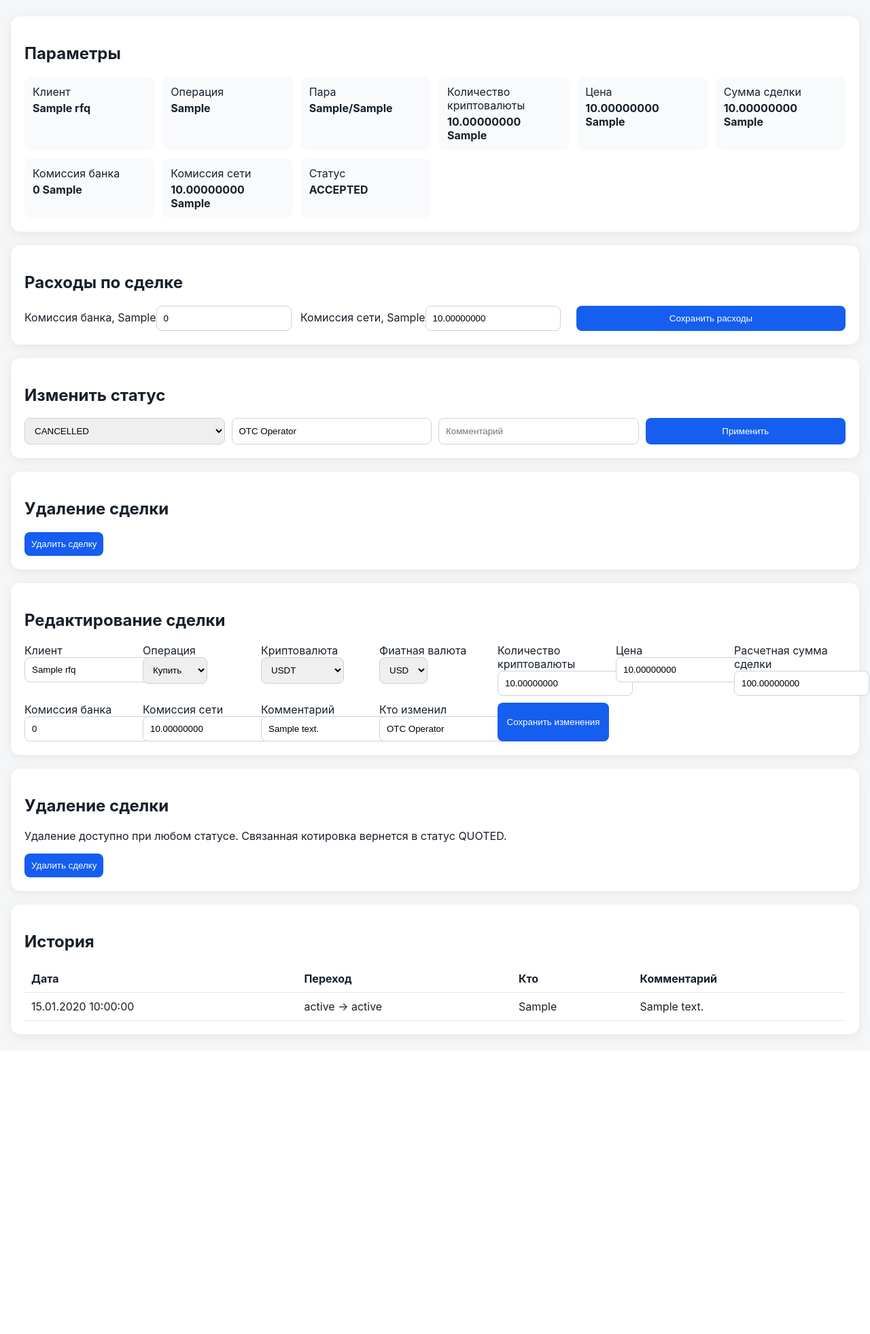
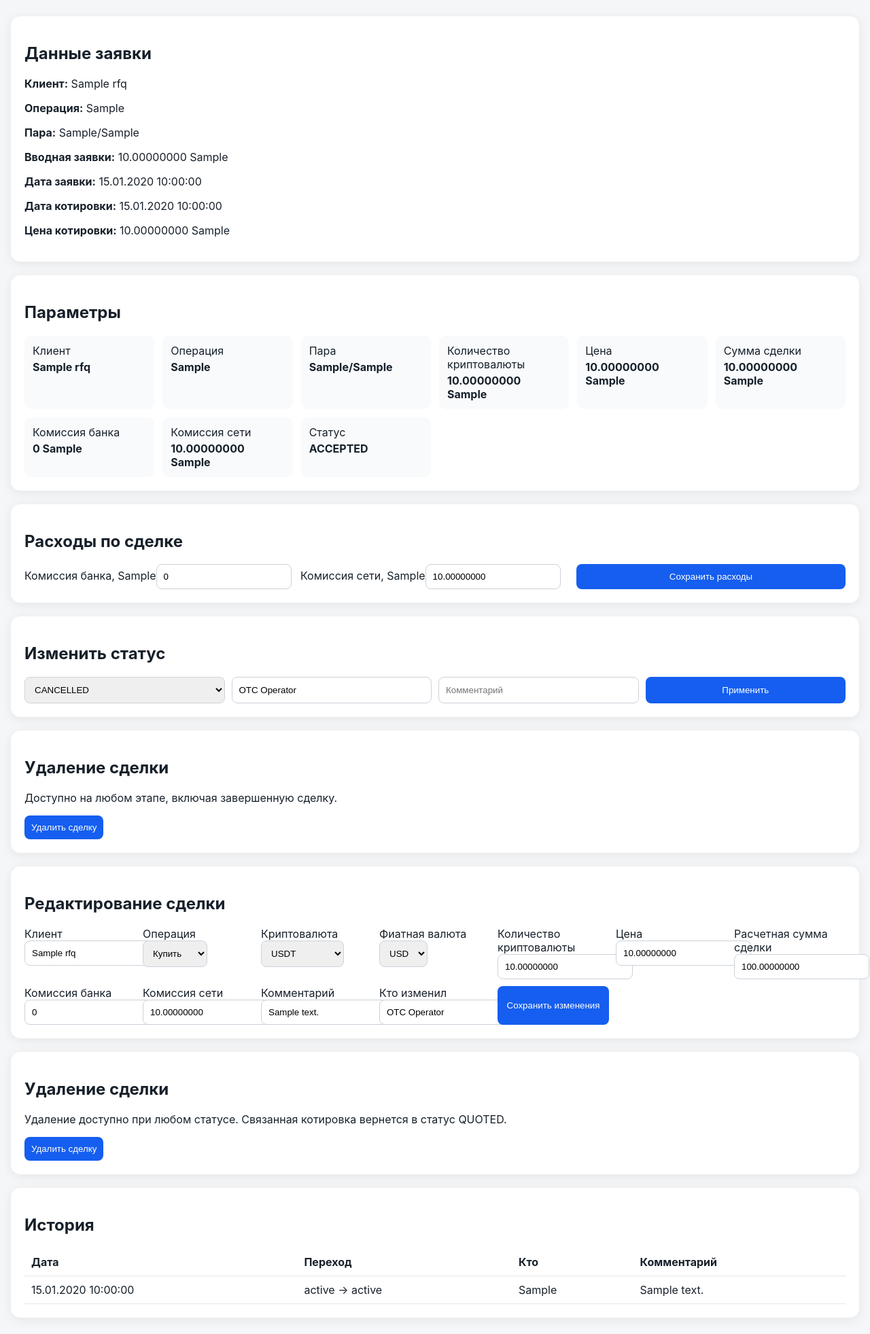
Before and after one commit to rrakshin-beep/simple-otc-desk, a FastAPI app: page /trades/1 in a window 1280 px wide. Shown: the part 113-2076 px from the top of the page at 68% size. Before the commit the page ends 1648 px from the top, so only its background shows below. Run offline with FastAPI, Linux system fonts and the light colour scheme; tables that the repository leaves empty hold one stand-in row (values such as "Sample post").

Commit message:
Add quote rejection history and quote datetime

```diff
--- a/app/main.py
+++ b/app/main.py
@@ -12,7 +12,7 @@ from sqlalchemy.exc import IntegrityError
 from sqlalchemy.orm import Session, joinedload, selectinload
 
 from .database import Base, engine, get_db
-from .models import AmountType, Quote, RFQ, RFQStatus, Trade, TradeHistory, TradeStatus
+from .models import AmountType, Quote, RFQ, RFQHistory, RFQStatus, Trade, TradeHistory, TradeStatus
 
 
 def reset_demo_database() -> None:
@@ -24,11 +24,11 @@ def reset_demo_database() -> None:
 
     with engine.begin() as connection:
         connection.execute(text("PRAGMA foreign_keys = OFF"))
-        for table_name in ("trade_history", "trades", "quotes", "rfqs"):
+        for table_name in ("trade_history", "rfq_history", "trades", "quotes", "rfqs"):
             if table_name in existing_tables:
                 connection.execute(text(f"DELETE FROM {table_name}"))
         if "sqlite_sequence" in existing_tables:
-            connection.execute(text("DELETE FROM sqlite_sequence WHERE name IN ('rfqs', 'quotes', 'trades', 'trade_history')"))
+            connection.execute(text("DELETE FROM sqlite_sequence WHERE name IN ('rfqs', 'quotes', 'trades', 'trade_history', 'rfq_history')"))
         connection.execute(text("PRAGMA foreign_keys = ON"))
 
     Base.metadata.create_all(bind=engine)
@@ -142,7 +142,7 @@ def trade_values(trade: Trade) -> dict[str, Decimal]:
 
 @app.get("/", response_class=HTMLResponse)
 def dashboard(request: Request, db: Session = Depends(get_db)):
-    rfqs = db.query(RFQ).options(joinedload(RFQ.quote)).order_by(RFQ.id.desc()).all()
+    rfqs = db.query(RFQ).options(joinedload(RFQ.quote), selectinload(RFQ.rfq_history)).order_by(RFQ.id.desc()).all()
     trades = (
         db.query(Trade)
         .options(joinedload(Trade.quote).joinedload(Quote.rfq))
@@ -204,6 +204,7 @@ def create_quote(
     price: Decimal = Form(...),
     valid_minutes: int = Form(5),
     dealer_name: str = Form(...),
+    quote_created_at: str = Form(""),
     db: Session = Depends(get_db),
 ):
     rfq = db.get(RFQ, rfq_id)
@@ -215,14 +216,65 @@ def create_quote(
     crypto_amount, fiat_amount = calculate_amounts(rfq, price)
     rfq.amount = crypto_amount
     rfq.fiat_amount = fiat_amount
+    try:
+        created_at = datetime.fromisoformat(quote_created_at) if quote_created_at.strip() else datetime.utcnow()
+    except ValueError as exc:
+        raise HTTPException(400, "Некорректная дата и время создания котировки") from exc
     quote = Quote(
         rfq=rfq,
         price=price,
-        expires_at=datetime.utcnow() + timedelta(minutes=valid_minutes),
+        expires_at=created_at + timedelta(minutes=valid_minutes),
         dealer_name=dealer_name.strip(),
+        created_at=created_at,
     )
     rfq.status = RFQStatus.QUOTED
     db.add(quote)
+    db.flush()
+    db.add(
+        RFQHistory(
+            rfq_id=rfq.id,
+            old_status=RFQStatus.SUBMITTED.value,
+            new_status=RFQStatus.QUOTED.value,
+            changed_by=dealer_name.strip(),
+            note="Котировка создана",
+            created_at=created_at,
+        )
+    )
+    db.commit()
+    return RedirectResponse("/", status_code=303)
+
+
+@app.post("/quotes/{quote_id}/reject")
+def reject_quote(
+    quote_id: int,
+    rejected_by: str = Form(...),
+    reason: str = Form(""),
+    db: Session = Depends(get_db),
+):
+    quote = (
+        db.query(Quote)
+        .options(joinedload(Quote.rfq), joinedload(Quote.trade))
+        .filter(Quote.id == quote_id)
+        .first()
+    )
+    if not quote:
+        raise HTTPException(404, "Котировка не найдена")
+    if quote.trade:
+        raise HTTPException(400, "Принятую котировку отклонить нельзя")
+    if quote.rfq.status != RFQStatus.QUOTED:
+        raise HTTPException(400, "Котировка недоступна для отклонения")
+
+    old_status = quote.rfq.status
+    quote.rfq.status = RFQStatus.REJECTED
+    db.add(
+        RFQHistory(
+            rfq_id=quote.rfq.id,
+            old_status=old_status.value,
+            new_status=RFQStatus.REJECTED.value,
+            changed_by=rejected_by.strip() or "OTC Operator",
+            note=reason.strip() or "Котировка отклонена",
+        )
+    )
     db.commit()
     return RedirectResponse("/", status_code=303)
 
@@ -408,7 +460,7 @@ def delete_trade(
 def trade_page(trade_id: int, request: Request, db: Session = Depends(get_db)):
     trade = (
         db.query(Trade)
-        .options(joinedload(Trade.quote).joinedload(Quote.rfq), joinedload(Trade.history))
+        .options(joinedload(Trade.quote).joinedload(Quote.rfq).selectinload(RFQ.rfq_history), joinedload(Trade.history))
         .filter(Trade.id == trade_id)
         .first()
     )
--- a/app/templates/trade.html
+++ b/app/templates/trade.html
@@ -1,8 +1,17 @@
 <!doctype html><html lang="ru"><head><meta charset="utf-8"><meta name="viewport" content="width=device-width,initial-scale=1"><title>Сделка #{{trade.id}}</title><link rel="stylesheet" href="/static/style.css"></head><body><header><div><h1>Сделка #{{trade.id}}</h1><a href="/">← На главную</a></div><a class="header-link" href="/reports/trades">Сводный отчет</a></header><main>
+<section class="card"><h2>Данные заявки</h2>
+<p><b>Клиент:</b> {{trade.quote.rfq.client_name}}</p>
+<p><b>Операция:</b> {{trade.quote.rfq.side}}</p>
+<p><b>Пара:</b> {{trade.quote.rfq.base_asset}}/{{trade.quote.rfq.quote_asset}}</p>
+<p><b>Вводная заявки:</b> {% if trade.quote.rfq.amount_type.value == 'FIAT' %}{{trade.quote.rfq.fiat_amount}} {{trade.quote.rfq.quote_asset}}{% else %}{{trade.quote.rfq.amount}} {{trade.quote.rfq.base_asset}}{% endif %}</p>
+<p><b>Дата заявки:</b> {{format_datetime(trade.quote.rfq.created_at)}}</p>
+<p><b>Дата котировки:</b> {{format_datetime(trade.quote.created_at)}}</p>
+<p><b>Цена котировки:</b> {{trade.quote.price}} {{trade.quote.rfq.quote_asset}}</p>
+</section>
 <section class="card"><h2>Параметры</h2><div class="facts"><div>Клиент<b>{{trade.quote.rfq.client_name}}</b></div><div>Операция<b>{{trade.quote.rfq.side}}</b></div><div>Пара<b>{{trade.quote.rfq.base_asset}}/{{trade.quote.rfq.quote_asset}}</b></div><div>Количество криптовалюты<b>{{crypto_amount}} {{trade.quote.rfq.base_asset}}</b></div><div>Цена<b>{{trade.quote.price}} {{trade.quote.rfq.quote_asset}}</b></div><div>Сумма сделки<b>{{fiat_amount}} {{trade.quote.rfq.quote_asset}}</b></div><div>Комиссия банка<b>{{bank_fee}} {{trade.quote.rfq.quote_asset}}</b></div><div>Комиссия сети<b>{{network_fee}} {{trade.quote.rfq.base_asset}}</b></div><div>Статус<b>{{trade.status.value}}</b></div></div></section>
 <section class="card"><h2>Расходы по сделке</h2><form method="post" action="/trades/{{trade.id}}/fees" class="grid"><label>Комиссия банка, {{trade.quote.rfq.quote_asset}}<input name="bank_fee" type="number" step="0.00000001" min="0" value="{{bank_fee}}" placeholder="Комиссия банка"></label><label>Комиссия сети, {{trade.quote.rfq.base_asset}}<input name="network_fee" type="number" step="0.00000001" min="0" value="{{network_fee}}" placeholder="Комиссия сети"></label><button>Сохранить расходы</button></form></section>
 <section class="card"><h2>Изменить статус</h2>{% if allowed %}<form method="post" action="/trades/{{trade.id}}/status" class="grid"><select name="new_status">{% for s in allowed %}<option value="{{s.value}}">{{s.value}}</option>{% endfor %}</select><input name="changed_by" value="OTC Operator" required><input name="note" placeholder="Комментарий"><button>Применить</button></form>{% else %}<p>Сделка находится в финальном статусе.</p>{% endif %}</section>
-<section class="card"><h2>Удаление сделки</h2><form method="post" action="/trades/{{trade.id}}/delete" onsubmit="return confirm('Удалить сделку #{{trade.id}}? Это действие нельзя отменить.');"><button type="submit">Удалить сделку</button></form></section>
+<section class="card"><h2>Удаление сделки</h2><p>Доступно на любом этапе, включая завершенную сделку.</p><form method="post" action="/trades/{{trade.id}}/delete" onsubmit="return confirm('Удалить сделку #{{trade.id}}? Это действие нельзя отменить.');"><button type="submit">Удалить сделку</button></form></section>
 
 <section class="card">
 <h2>Редактирование сделки</h2>
```
Also changed, not shown: app/models.py (+13 -0 lines), app/templates/index.html (+8 -2 lines), app/templates/report.html (+8 -3 lines).
